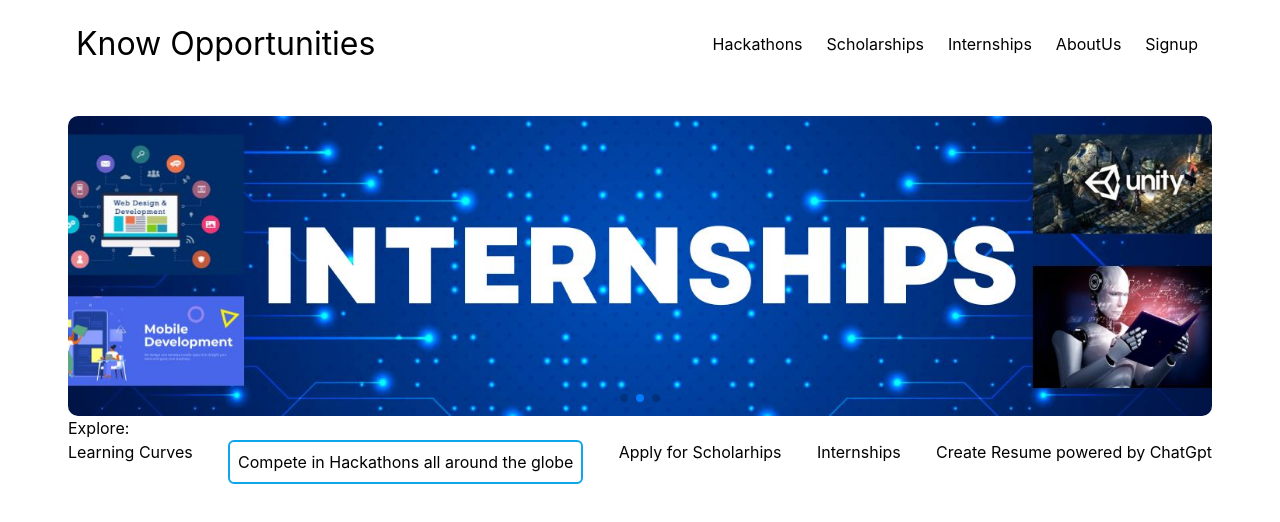
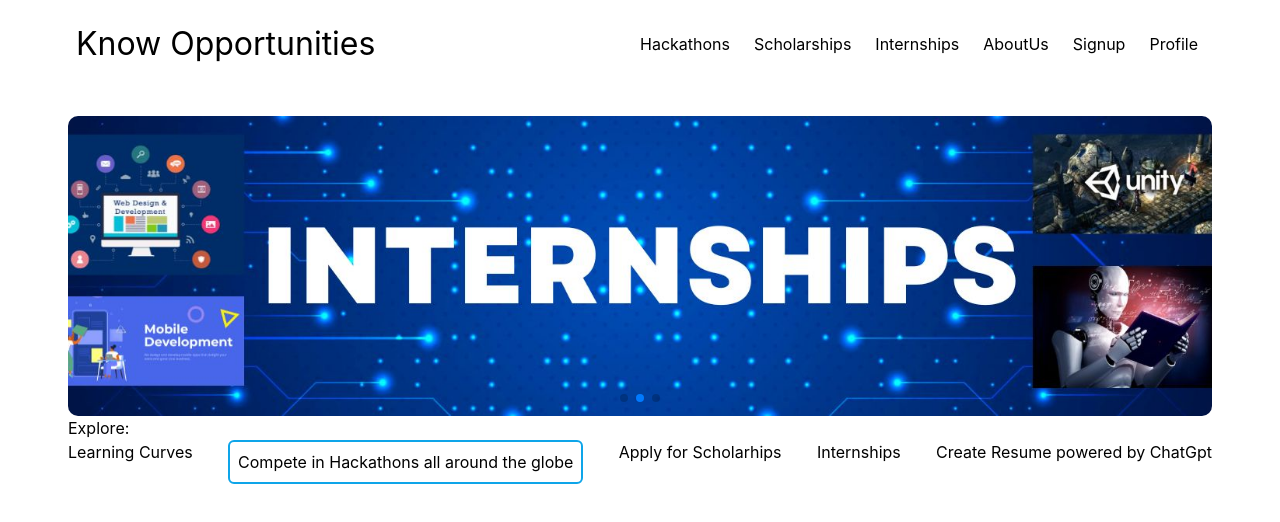
Before and after one commit to chetryJyoti/MoreOppNew, a React (Create React App) app: page / in a window 1280 px wide. Shown: the top 522 px of the page. Built offline with nearby package versions, Linux system fonts and the light colour scheme.

Commit message:
minor fixes

```diff
--- a/src/App.js
+++ b/src/App.js
@@ -7,6 +7,7 @@ import Hackathons from "./features/hackathons/Hackathons";
 import Internships from "./features/internships/Internships";
 import Scholarships from "./features/scholarships/Scholarships";
 import Signup from "./features/auth/Signup";
+import Profile from "./features/profile/Profile"
 const App = () => {
   return (
     <>
@@ -18,6 +19,7 @@ const App = () => {
           <Route path="/internships" element={<Internships />} />
           <Route path="/about" element={<About/>}/>
           <Route path="/signup" element={<Signup />} />
+          <Route path="/profile" element={<Profile />} />
         </Routes>
     </>
   );
--- a/src/components/navbar/Navbar.js
+++ b/src/components/navbar/Navbar.js
@@ -25,6 +25,7 @@ const Navbar = () => {
         <CustomLink to="/internships">Internships</CustomLink>
         <CustomLink to="/about">AboutUs</CustomLink>
         <CustomLink to="/signup">Signup</CustomLink>
+        <CustomLink to="/profile">Profile</CustomLink>
       </ul>
     </nav>
   );
```
Also changed, not shown: Todos.txt.
